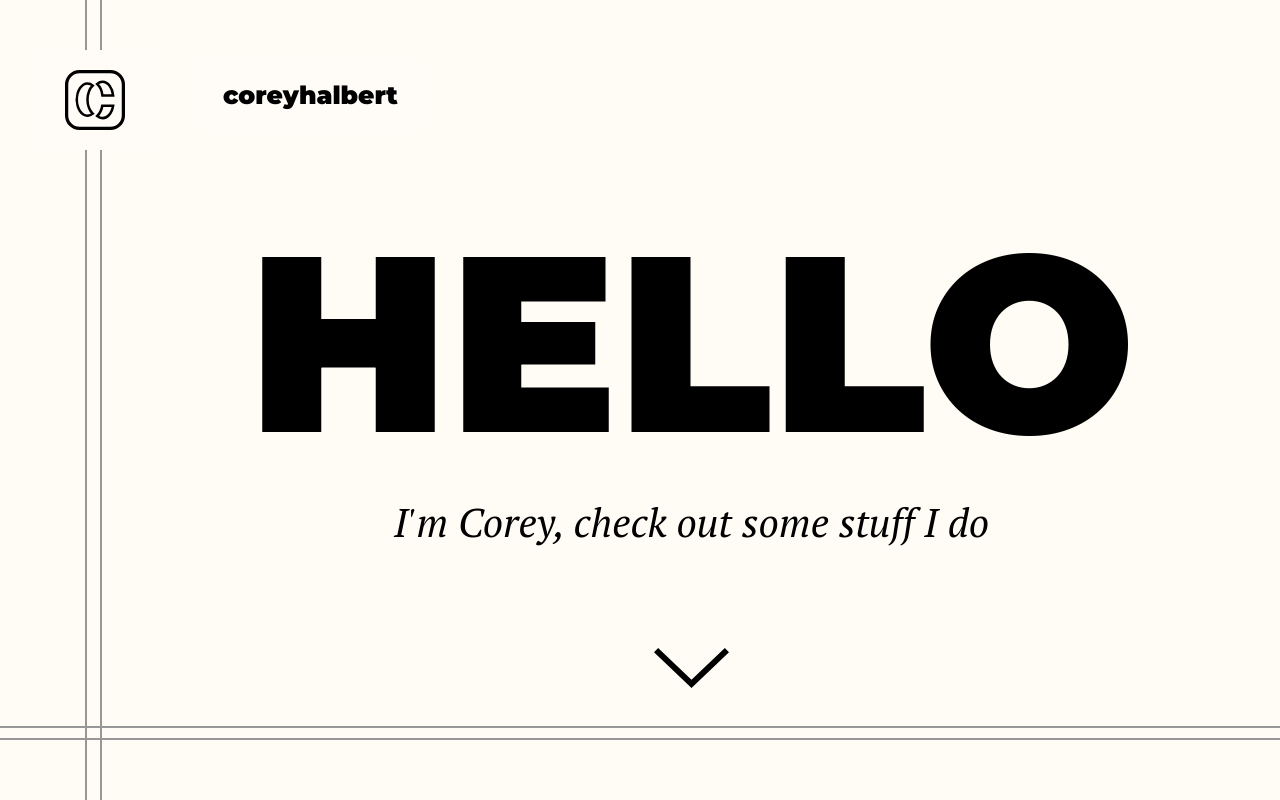
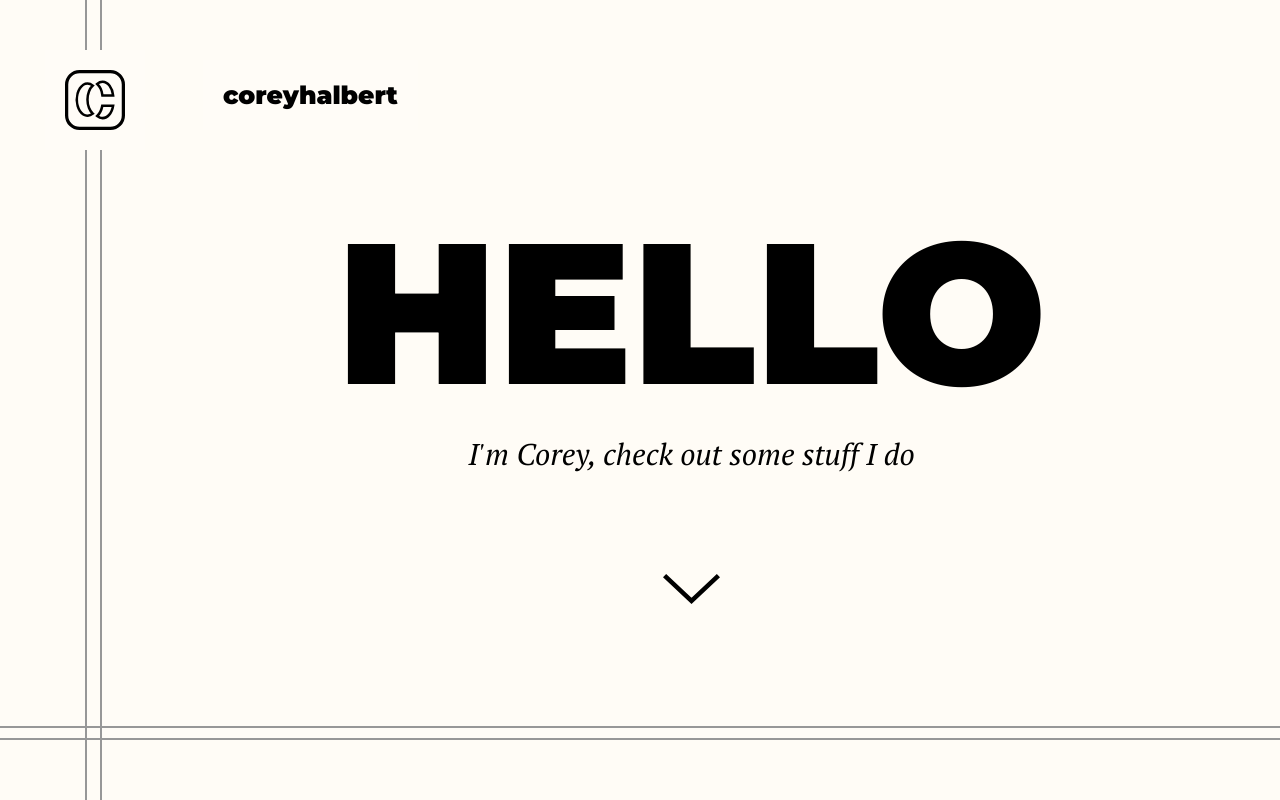
Before and after one commit to cjhalbert-zz/cjhalbert.github.io, a React (Create React App) app: page / in a window 1280 px wide. Shown: the top 800 px of the page. Built offline with nearby package versions, Linux system fonts and the light colour scheme.

Commit message:
Make responsive for height

```diff
--- a/src/sass/_splash.scss
+++ b/src/sass/_splash.scss
@@ -6,6 +6,7 @@
         align-items: center;
         position: relative;
         padding-left: 103px;
+        margin-bottom: 100px;
         h1 {
             font-family: "Montserrat", sans-serif;
             color: black;
@@ -22,6 +23,21 @@
         img {
             height: 40px;
             margin-top: 100px;
+        }
+    }
+}
+@media screen and (max-height: 850px) {
+    .splash {
+        section {
+            h1 {
+                font-size: 200px;
+            }
+            p {
+                font-size: 30px;
+            }
+            img {
+                height: 30px;
+            }
         }
     }
 }
```
